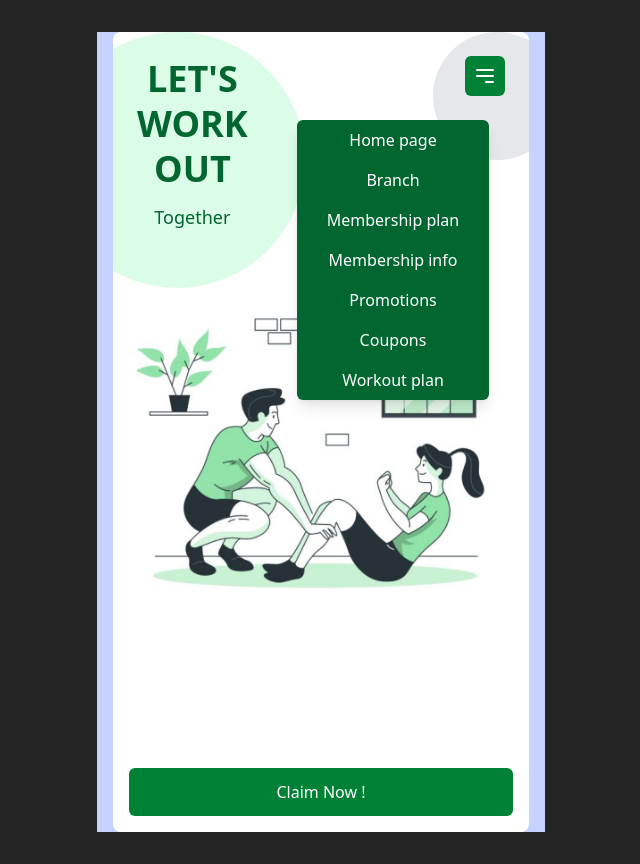
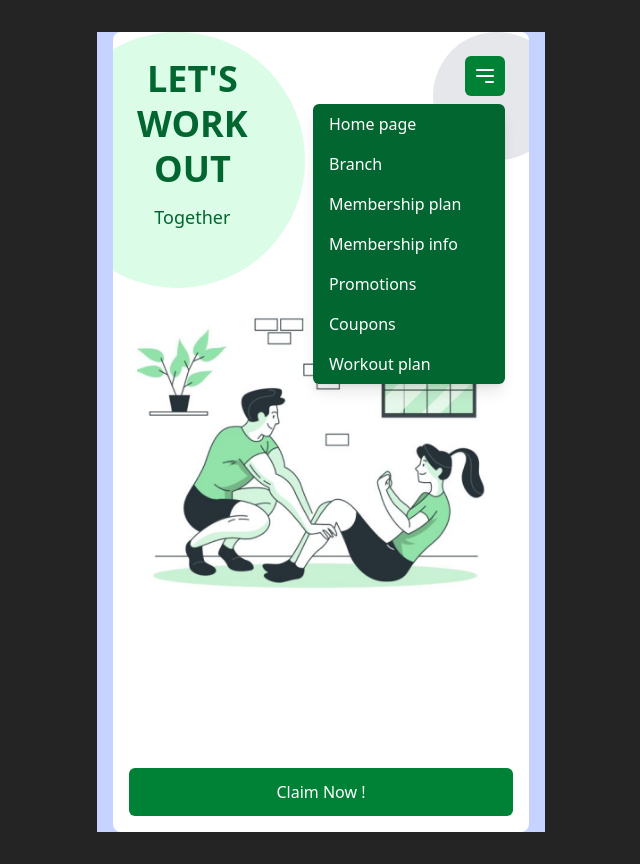
Before and after one commit to vouchheang/tg-miniapp4dev, a React (Vite) app: page / in a window 1280 px wide. Both pictures are taken after a click on the button 804 px from the left and 76 px from the top of the page. Shown: the whole page, without its empty margins (319-959 px from the left). Built offline with nearby package versions, Linux system fonts and the light colour scheme.

Commit message:
create munu commponet

```diff
--- a/package.json
+++ b/package.json
@@ -13,6 +13,7 @@
     "@tailwindcss/vite": "^4.0.9",
     "axios": "^1.7.9",
     "dotenv": "^16.4.7",
+    "framer-motion": "^12.4.9",
     "lucide-react": "^0.477.0",
     "react": "^19.0.0",
     "react-dom": "^19.0.0",
--- /dev/null
+++ b/src/components/Menu.tsx
@@ -0,0 +1,62 @@
+import { useState } from "react";
+import { useNavigate } from "react-router-dom";
+
+const Menu = () => {
+  const [isMenuOpen, setIsMenuOpen] = useState(false);
+  const navigate = useNavigate();
+
+  const menuItems = [
+    { name: "Home page", path: "/" },
+    { name: "Branch", path: "/branch" },
+    { name: "Membership plan", path: "/membership-plan" },
+    { name: "Membership info", path: "/membership-info" },
+    { name: "Promotions", path: "/promotion" },
+    { name: "Coupons", path: "/coupons" },
+    { name: "Workout plan", path: "/workout-plan" },
+  ];
+
+  return (
+    <div className="relative">
+      {/* Menu Button */}
+      <button
+        onClick={() => setIsMenuOpen(!isMenuOpen)}
+        className="bg-green-700 text-white p-2 rounded-md focus:outline-none"
+      >
+        <svg
+          className="w-6 h-6"
+          fill="none"
+          stroke="currentColor"
+          viewBox="0 0 24 24"
+          xmlns="http://www.w3.org/2000/svg"
+        >
+          <path
+            strokeLinecap="round"
+            strokeLinejoin="round"
+            strokeWidth={2}
+            d="M4 6h16M4 12h16m-7 6h7"
+          />
+        </svg>
+      </button>
+
+      {/* Dropdown Menu */}
+      {isMenuOpen && (
+        <div className="absolute top-12 right-0 bg-green-800 text-white rounded-md shadow-lg w-48 z-20">
+          {menuItems.map((item, index) => (
+            <button
+              key={index}
+              onClick={() => {
+                navigate(item.path);
+                setIsMenuOpen(false); // Close menu after clicking
+              }}
+              className="block w-full text-left px-4 py-2 hover:bg-green-700"
+            >
+              {item.name}
+            </button>
+          ))}
+        </div>
+      )}
+    </div>
+  );
+};
+
+export default Menu;
--- a/src/pages/Landing.tsx
+++ b/src/pages/Landing.tsx
@@ -1,18 +1,6 @@
-import { useState } from "react";
+import Menu from "../components/Menu";
 
 const LandingPage = () => {
-  const [isMenuOpen, setIsMenuOpen] = useState(false);
-
-  const menuItems = [
-    "Home page",
-    "Branch",
-    "Membership plan",
-    "Membership info",
-    "Promotions",
-    "Coupons",
-    "Workout plan",
-  ];
-
   return (
     <div className="bg-indigo-200 min-h-screen max-w-md mx-auto">
       {/* Main Card */}
@@ -31,45 +19,13 @@ const LandingPage = () => {
               </h1>
               <p className="text-green-800 mt-3 text-lg">Together</p>
             </div>
-            {/* Menu Button */}
-            <button
-              onClick={() => setIsMenuOpen(!isMenuOpen)}
-              className="bg-green-700 text-white p-2 rounded-md focus:outline-none"
-            >
-              <svg
-                className="w-6 h-6"
-                fill="none"
-                stroke="currentColor"
-                viewBox="0 0 24 24"
-                xmlns="http://www.w3.org/2000/svg"
-              >
-                <path
-                  strokeLinecap="round"
-                  strokeLinejoin="round"
-                  strokeWidth={2}
-                  d="M4 6h16M4 12h16m-7 6h7"
-                />
-              </svg>
-            </button>
 
-            {/* Dropdown Menu */}
-            {isMenuOpen && (
-              <div className="absolute top-16 right-4 bg-green-800 text-white rounded-md shadow-lg w-48 z-20">
-                {menuItems.map((item, index) => (
-                  <a
-                    key={index}
-                    href={`#${item.toLowerCase().replace(" ", "-")}`}
-                    className="block px-4 py-2 hover:bg-green-700"
-                  >
-                    {item}
-                  </a>
-                ))}
-              </div>
-            )}
+            {/* Use Menu Component Here */}
+            <Menu />
           </div>
 
           {/* Illustration Section */}
-          <img src="./public/image.png" alt="Workout illustration" className="mt-8" />
+          <img src="/image.png" alt="Workout illustration" className="mt-8" />
         </div>
 
         {/* Call To Action Button */}
--- a/src/pages/Promotion.tsx
+++ b/src/pages/Promotion.tsx
@@ -1,4 +1,8 @@
 import React from "react";
+import { ChevronLeft } from "lucide-react"; // Back icon
+import Menu from "../components/Menu";
+import { motion } from "framer-motion"; // Importing motion for animations
+
 const promotions = [
   {
     title: "START TRAINING TODAY",
@@ -34,16 +38,25 @@ const Promotion = () => {
   return (
     <div className="bg-white min-h-screen max-w-md mx-auto p-4">
       {/* Header with Back Button */}
-      <div className="flex items-center mb-6">
-        <h1 className="text-green-700 text-4xl font-bold">Promotion</h1>
+      <div className="flex items-center justify-between mb-6">
+        <button className="text-green-700">
+          <ChevronLeft size={28} />
+        </button>
+        <h1 className="text-green-700 text-4xl font-bold flex-1 text-center">
+          Promotion
+        </h1>
+        <Menu />
       </div>
 
-      {/* Promotion Cards */}
+      {/* Promotion Cards with Animation */}
       <div className="space-y-4">
         {promotions.map((promo, index) => (
-          <div
+          <motion.div
             key={index}
             className="bg-green-500 rounded-xl shadow-md overflow-hidden"
+            initial={{ opacity: 0, y: 20 }} // Starting position for the animation
+            animate={{ opacity: 1, y: 0 }} // Final position
+            transition={{ duration: 0.5, delay: index * 0.3 }} // Animation delay for staggered effect
           >
             <div className="flex p-4">
               {/* Text Content */}
@@ -72,7 +85,7 @@ const Promotion = () => {
                 />
               </div>
             </div>
-          </div>
+          </motion.div>
         ))}
       </div>
     </div>
```
Also changed, not shown: 1 other file (tests, documents, lock files or other folders).
